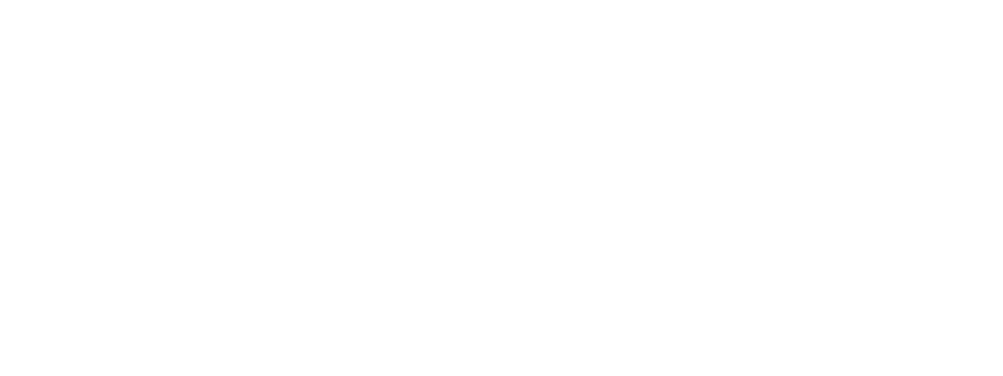
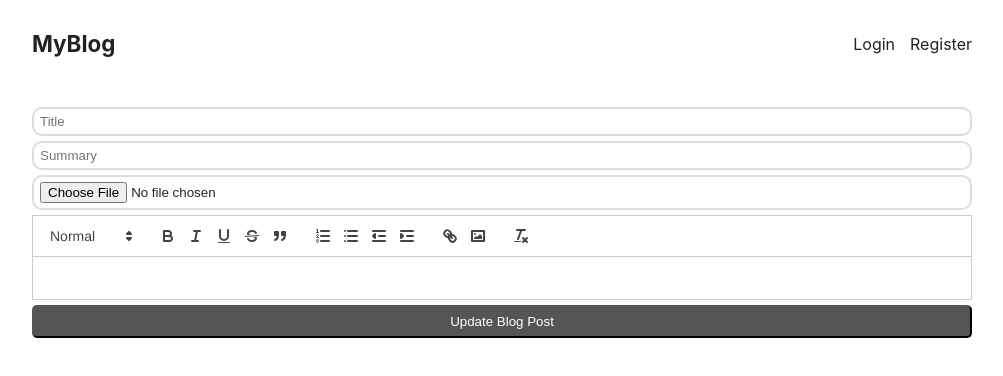
Before and after one commit to bwesterg/blog_project, a React (Create React App) app in the folder client/: page /edit/1 in a window 1280 px wide. Before the commit this address had no page. Shown: the top 376 px of the page, without its empty margins (138-1141 px from the left). Built offline with nearby package versions, Linux system fonts and the light colour scheme; no server answers.

Commit message:
saving progress on adding edit function.  need to fix PUT request issue.

```diff
--- a/client/src/App.css
+++ b/client/src/App.css
@@ -155,3 +155,23 @@
 div.post-page div.content p {
   line-height: 1.6rem;
 }
+
+div.edit-row {
+  text-align: center;
+  margin-bottom: 20px;
+}
+
+div.post-page a.edit-btn {
+  background-color: #333;
+  display: inline-flex;
+  align-items: center;
+  gap: 5px;
+  text-decoration: none;
+  color: white;
+  padding: 15px 30px;
+  border-radius: 5px;
+}
+
+a svg {
+  height: 20px;
+}
--- a/client/src/App.js
+++ b/client/src/App.js
@@ -10,6 +10,7 @@
 import { UserContextProvider } from "./UserContext.js";
 import CreatePost from "./pages/CreatePost.js";
 import PostPage from "./pages/PostPage.js";
+import EditPost from "./pages/EditPost.js";
 
 function App() {
   return (
@@ -21,6 +22,7 @@
           <Route path="/register" element={<RegisterPage />} />
           <Route path="/create" element={<CreatePost />} />
           <Route path="/post/:id" element={<PostPage />} />
+          <Route path="/edit/:id" element={<EditPost />} />
         </Route>
       </Routes>
     </UserContextProvider>
--- /dev/null
+++ b/client/src/Editor.js
@@ -0,0 +1,21 @@
+import ReactQuill from "react-quill";
+
+export default function Editor({value,onChange}) {
+    const modules = {
+        toolbar: [
+            [{ 'header': [1, 2, false] }],
+            ['bold', 'italic', 'underline', 'strike', 'blockquote'],
+            [{'list': 'ordered'}, {'list': 'bullet'}, {'indent': '-1'}, {'indent': '+1'}],
+            ['link', 'image'],
+            ['clean']
+        ]
+    };
+
+    return(
+        <ReactQuill
+            value={value}
+            onChange={onChange}
+            modules={modules}
+        />
+    );
+}
--- a/client/src/pages/CreatePost.js
+++ b/client/src/pages/CreatePost.js
@@ -2,6 +2,7 @@
 import ReactQuill from "react-quill";
 import 'react-quill/dist/quill.snow.css';
 import { Navigate } from "react-router-dom";
+import Editor from "../Editor";
 
 
 export default function CreatePost(){
@@ -31,21 +32,7 @@
 
     }
 
-    const modules = {
-        toolbar: [
-            [{ 'header': [1, 2, false] }],
-            ['bold', 'italic', 'underline', 'strike', 'blockquote'],
-            [{'list': 'ordered'}, {'list': 'bullet'}, {'indent': '-1'}, {'indent': '+1'}],
-            ['link', 'image'],
-            ['clean']
-        ]
-    };
 
-    const formats = [
-        'header',
-        'bold', 'italic', 'underline', 'strike', 'blockquote',
-        'list', 'bullet', 'indent', 'link', 'image'
-    ];
 
     if (redirect){
         return <Navigate to={'/'} />
@@ -68,12 +55,7 @@
                 type="file"
                 // value={files}
                 onChange={ev => setFiles(ev.target.files)} />
-            <ReactQuill
-                value={content}
-                onChange={newValue => setContent(newValue)}
-                modules={modules}
-                formats={formats}
-            />
+            <Editor value={content} onChange={setContent}/>
             <button style={{marginTop:'5px'}}>Create Post</button>
         </form>
     )
--- /dev/null
+++ b/client/src/pages/EditPost.js
@@ -0,0 +1,70 @@
+import { useEffect, useState } from "react";
+import { Navigate, useParams } from "react-router-dom";
+import Editor from "../Editor";
+
+export default function EditPost() {
+    const {id} = useParams();
+    const [title,setTitle] = useState('');
+    const [summary,setSummary] = useState('');
+    const [content,setContent] = useState('');
+    const [files,setFiles] = useState('');
+    // const [cover, setCover] = useState('');
+    // const [redirect, setRedirect] = useState('');
+    const [redirect, setRedirect] = useState(false);
+
+    useEffect(() => {
+        fetch('/http://localhost:4000/post/'+id)
+            .then(response => {
+                response.json().then(postInfo => {
+                    setTitle(postInfo.title);
+                    setContent(postInfo.content);
+                    setSummary(postInfo.summary);
+
+                })
+            })
+    }, []);
+
+    async function updatePost(event) {
+        event.preventDefault();
+        const data = new FormData();
+        data.set('title', title);
+        data.set('summary', summary);
+        data.set('content', content);
+        if (files?.[0]) {
+            data.set('file', files?.[0]);
+        }
+        await fetch('http://localhost:4000/post', {
+            method: 'PUT',
+            body: data,
+        });
+        setRedirect(true);
+    }
+
+    if (redirect) {
+        return <Navigate to={'/post'+id} />
+    }
+
+
+    return (
+        <form onSubmit={updatePost} >
+            <input
+                type="title"
+                placeholder={'Title'}
+                value={title}
+                onChange={ev => setTitle(ev.target.value)}
+            />
+            <input
+                type="summary"
+                placeholder={'Summary'}
+                value={summary}
+                onChange={ev => setSummary(ev.target.value)}
+            />
+            <input
+                type="file"
+                // value={files}
+                onChange={ev => setFiles(ev.target.files)} />
+            <Editor onChange={setContent} value={content} />
+            <button style={{marginTop:'5px'}}>Update Blog Post</button>
+        </form>
+    )
+}
--- a/client/src/pages/PostPage.js
+++ b/client/src/pages/PostPage.js
@@ -1,9 +1,11 @@
-import { useEffect, useState } from "react";
-import { useParams } from "react-router-dom";
+import { useContext, useEffect, useState } from "react";
+import { useParams, Link } from "react-router-dom";
 import { formatISO9075 } from "date-fns";
+import { UserContext } from "../UserContext";
 
 export default function PostPage() {
     const [postInfo, setPostInfo] = useState(null);
+    const {userInfo} = useContext(UserContext);
     const {id} = useParams();
     useEffect(() => {
         // console.log(id);
@@ -22,6 +24,18 @@
             <h1>{postInfo.title}</h1>
             <time>{formatISO9075(new Date(postInfo.createdAt))}</time>
             <div className="author">by @{postInfo.author.username}</div>
+            {userInfo.id === postInfo.author._id && (
+                <div className="edit-row">
+                    <Link className="edit-btn" to={`/edit/${postInfo._id}`}>
+                        <svg
+                            xmlns="http://www.w3.org/2000/svg" fill="none" viewBox="0 0 24 24"
+                            stroke-width="1.5" stroke="currentColor" class="w-6 h-6"><path stroke-linecap="round" stroke-linejoin="round" d="m16.862 4.487 1.687-1.688a1.875 1.875 0 1 1 2.652 2.652L10.582 16.07a4.5 4.5 0 0 1-1.897 1.13L6 18l.8-2.685a4.5 4.5 0 0 1 1.13-1.897l8.932-8.931Zm0 0L19.5 7.125M18 14v4.75A2.25 2.25 0 0 1 15.75 21H5.25A2.25 2.25 0 0 1 3 18.75V8.25A2.25 2.25 0 0 1 5.25 6H10" />
+                        </svg>
+                        Edit this Blog Post
+                    </Link>
+
+                </div>
+            )}
             <div className="image">
                 <img
                     src={`http://localhost:4000/${postInfo.cover}`}
```
